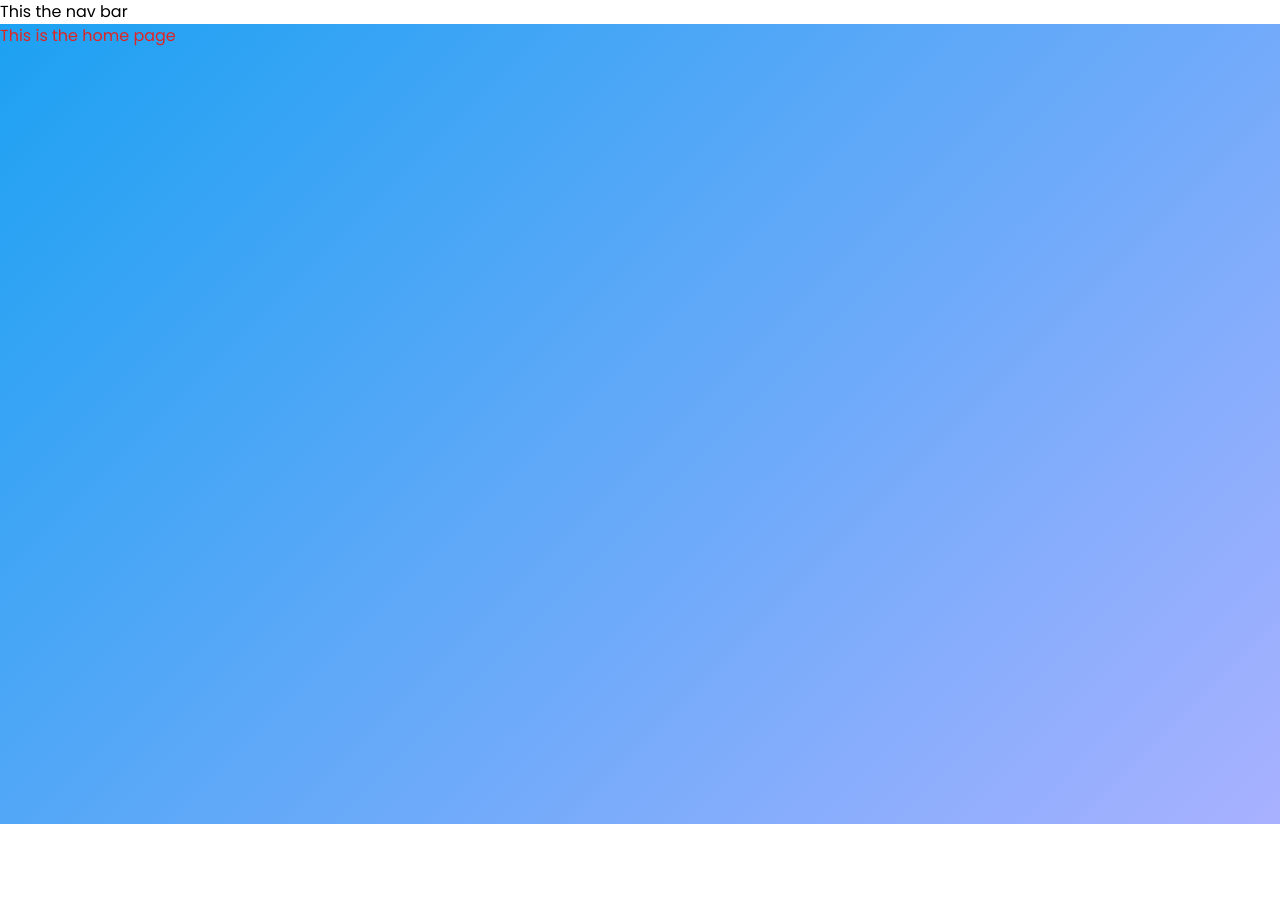
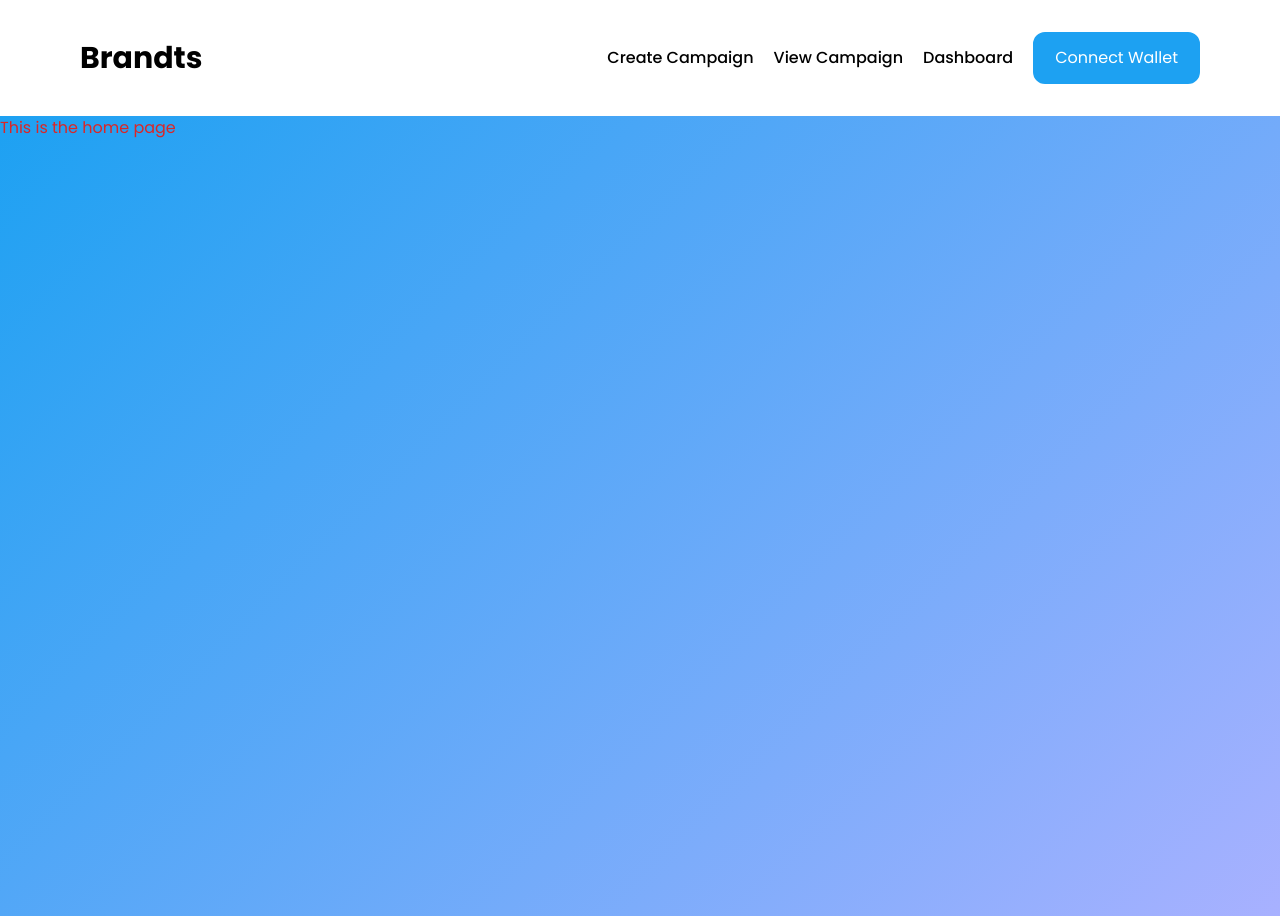
Before and after one commit to otabart/Brandts, a React (Vite) app: page / in a window 1280 px wide. Before the commit the page ends 824 px from the top, so only its background shows below. Built offline with nearby package versions, Linux system fonts and the light colour scheme.

Commit message:
Feat: Done with the Nav abr

```diff
--- a/src/App.css
+++ b/src/App.css
@@ -554,13 +554,201 @@ video {
   --tw-contain-style:  ;
 }
 
+.fixed {
+  position: fixed;
+}
+
+.relative {
+  position: relative;
+}
+
+.inset-0 {
+  inset: 0px;
+}
+
+.left-0 {
+  left: 0px;
+}
+
+.top-0 {
+  top: 0px;
+}
+
+.z-10 {
+  z-index: 10;
+}
+
+.my-4 {
+  margin-top: 1rem;
+  margin-bottom: 1rem;
+}
+
+.mt-20 {
+  margin-top: 5rem;
+}
+
+.flex {
+  display: flex;
+}
+
+.h-full {
+  height: 100%;
+}
+
 .h-screen {
   height: 100vh;
+}
+
+.w-64 {
+  width: 16rem;
+}
+
+.w-72 {
+  width: 18rem;
+}
+
+.-translate-x-full {
+  --tw-translate-x: -100%;
+  transform: translate(var(--tw-translate-x), var(--tw-translate-y)) rotate(var(--tw-rotate)) skewX(var(--tw-skew-x)) skewY(var(--tw-skew-y)) scaleX(var(--tw-scale-x)) scaleY(var(--tw-scale-y));
+}
+
+.translate-x-0 {
+  --tw-translate-x: 0px;
+  transform: translate(var(--tw-translate-x), var(--tw-translate-y)) rotate(var(--tw-rotate)) skewX(var(--tw-skew-x)) skewY(var(--tw-skew-y)) scaleX(var(--tw-scale-x)) scaleY(var(--tw-scale-y));
+}
+
+.cursor-pointer {
+  cursor: pointer;
+}
+
+.flex-col {
+  flex-direction: column;
+}
+
+.items-center {
+  align-items: center;
+}
+
+.justify-between {
+  justify-content: space-between;
+}
+
+.gap-y-5 {
+  row-gap: 1.25rem;
+}
+
+.rounded-xl {
+  border-radius: 0.75rem;
+}
+
+.rounded-2xl {
+  border-radius: 1rem;
+}
+
+.border-2 {
+  border-width: 2px;
+}
+
+.border-b-2 {
+  border-bottom-width: 2px;
+}
+
+.border-black {
+  --tw-border-opacity: 1;
+  border-color: rgb(0 0 0 / var(--tw-border-opacity));
+}
+
+.bg-black {
+  --tw-bg-opacity: 1;
+  background-color: rgb(0 0 0 / var(--tw-bg-opacity));
+}
+
+.bg-primaryBlue {
+  --tw-bg-opacity: 1;
+  background-color: rgb(29 161 242 / var(--tw-bg-opacity));
+}
+
+.bg-white {
+  --tw-bg-opacity: 1;
+  background-color: rgb(255 255 255 / var(--tw-bg-opacity));
+}
+
+.bg-inherit {
+  background-color: inherit;
+}
+
+.p-3 {
+  padding: 0.75rem;
+}
+
+.p-4 {
+  padding: 1rem;
+}
+
+.px-5 {
+  padding-left: 1.25rem;
+  padding-right: 1.25rem;
+}
+
+.py-6 {
+  padding-top: 1.5rem;
+  padding-bottom: 1.5rem;
+}
+
+.text-xl {
+  font-size: 1.25rem;
+  line-height: 1.75rem;
+}
+
+.font-bold {
+  font-weight: 700;
+}
+
+.font-medium {
+  font-weight: 500;
+}
+
+.text-black {
+  --tw-text-opacity: 1;
+  color: rgb(0 0 0 / var(--tw-text-opacity));
+}
+
+.text-primaryBlue {
+  --tw-text-opacity: 1;
+  color: rgb(29 161 242 / var(--tw-text-opacity));
 }
 
 .text-red-600 {
   --tw-text-opacity: 1;
   color: rgb(220 38 38 / var(--tw-text-opacity));
+}
+
+.text-white {
+  --tw-text-opacity: 1;
+  color: rgb(255 255 255 / var(--tw-text-opacity));
+}
+
+.text-red-400 {
+  --tw-text-opacity: 1;
+  color: rgb(248 113 113 / var(--tw-text-opacity));
+}
+
+.opacity-50 {
+  opacity: 0.5;
+}
+
+.transition-transform {
+  transition-property: transform;
+  transition-timing-function: cubic-bezier(0.4, 0, 0.2, 1);
+  transition-duration: 150ms;
+}
+
+.duration-300 {
+  transition-duration: 300ms;
+}
+
+.ease-in-out {
+  transition-timing-function: cubic-bezier(0.4, 0, 0.2, 1);
 }
 
 *{
@@ -570,3 +758,169 @@ video {
 .background {
   background: linear-gradient(135deg, #1da1f2, #a8b1ff);
 }
+
+.hover\:rounded-2xl:hover {
+  border-radius: 1rem;
+}
+
+.hover\:rounded-3xl:hover {
+  border-radius: 1.5rem;
+}
+
+.hover\:border-white:hover {
+  --tw-border-opacity: 1;
+  border-color: rgb(255 255 255 / var(--tw-border-opacity));
+}
+
+.hover\:bg-inherit:hover {
+  background-color: inherit;
+}
+
+.hover\:text-inherit:hover {
+  color: inherit;
+}
+
+.hover\:text-white:hover {
+  --tw-text-opacity: 1;
+  color: rgb(255 255 255 / var(--tw-text-opacity));
+}
+
+@media (min-width: 480px) {
+  .sm\:px-10 {
+    padding-left: 2.5rem;
+    padding-right: 2.5rem;
+  }
+}
+
+@media (min-width: 768px) {
+  .md\:static {
+    position: static;
+  }
+
+  .md\:mt-0 {
+    margin-top: 0px;
+  }
+
+  .md\:hidden {
+    display: none;
+  }
+
+  .md\:h-auto {
+    height: auto;
+  }
+
+  .md\:w-auto {
+    width: auto;
+  }
+
+  .md\:translate-x-0 {
+    --tw-translate-x: 0px;
+    transform: translate(var(--tw-translate-x), var(--tw-translate-y)) rotate(var(--tw-rotate)) skewX(var(--tw-skew-x)) skewY(var(--tw-skew-y)) scaleX(var(--tw-scale-x)) scaleY(var(--tw-scale-y));
+  }
+
+  .md\:flex-row {
+    flex-direction: row;
+  }
+
+  .md\:items-center {
+    align-items: center;
+  }
+
+  .md\:gap-x-3 {
+    -moz-column-gap: 0.75rem;
+         column-gap: 0.75rem;
+  }
+
+  .md\:gap-y-0 {
+    row-gap: 0px;
+  }
+
+  .md\:border-primaryBlue {
+    --tw-border-opacity: 1;
+    border-color: rgb(29 161 242 / var(--tw-border-opacity));
+  }
+
+  .md\:bg-primaryBlue {
+    --tw-bg-opacity: 1;
+    background-color: rgb(29 161 242 / var(--tw-bg-opacity));
+  }
+
+  .md\:bg-white {
+    --tw-bg-opacity: 1;
+    background-color: rgb(255 255 255 / var(--tw-bg-opacity));
+  }
+
+  .md\:bg-black {
+    --tw-bg-opacity: 1;
+    background-color: rgb(0 0 0 / var(--tw-bg-opacity));
+  }
+
+  .md\:p-0 {
+    padding: 0px;
+  }
+
+  .md\:px-20 {
+    padding-left: 5rem;
+    padding-right: 5rem;
+  }
+
+  .md\:py-8 {
+    padding-top: 2rem;
+    padding-bottom: 2rem;
+  }
+
+  .md\:text-2xl {
+    font-size: 1.5rem;
+    line-height: 2rem;
+  }
+
+  .md\:text-sm {
+    font-size: 0.875rem;
+    line-height: 1.25rem;
+  }
+
+  .md\:text-white {
+    --tw-text-opacity: 1;
+    color: rgb(255 255 255 / var(--tw-text-opacity));
+  }
+
+  .md\:hover\:border-primaryBlue:hover {
+    --tw-border-opacity: 1;
+    border-color: rgb(29 161 242 / var(--tw-border-opacity));
+  }
+
+  .md\:hover\:bg-inherit:hover {
+    background-color: inherit;
+  }
+
+  .md\:hover\:text-inherit:hover {
+    color: inherit;
+  }
+
+  .md\:hover\:text-primaryBlue:hover {
+    --tw-text-opacity: 1;
+    color: rgb(29 161 242 / var(--tw-text-opacity));
+  }
+}
+
+@media (min-width: 1280px) {
+  .xl\:gap-x-5 {
+    -moz-column-gap: 1.25rem;
+         column-gap: 1.25rem;
+  }
+
+  .xl\:px-20 {
+    padding-left: 5rem;
+    padding-right: 5rem;
+  }
+
+  .xl\:text-3xl {
+    font-size: 1.875rem;
+    line-height: 2.25rem;
+  }
+
+  .xl\:text-base {
+    font-size: 1rem;
+    line-height: 1.5rem;
+  }
+}
--- a/src/components/NavBar.tsx
+++ b/src/components/NavBar.tsx
@@ -1,9 +1,68 @@
+import { useState } from "react";
+import { Link } from "react-router-dom";
+
+//Import Needed Icons
+import { Category2 } from "iconsax-react";
+
 const NavBar = () => {
-    return (
-        <main>
-            <p>This the nav bar</p>
-        </main>
-     );
-}
+  const [isOpen, setIsOpen] = useState<boolean>(false);
+
+  const toggleMenu = () => {
+    setIsOpen((prev) => !prev);
+  };
+
+  return (
+    <main className="relative">
+      <div className="flex justify-between items-center md:text-sm xl:text-base py-6 md:py-8 px-5 sm:px-10 md:px-15 xl:px-20">
+        <Link to="/" className="text-xl md:text-2xl xl:text-3xl font-bold">
+          Brandts
+        </Link>
+        <div className="md:hidden">
+          <Category2
+            size="28"
+            onClick={toggleMenu}
+            className="text-primaryBlue cursor-pointer"
+          />
+        </div>
+        <div
+          className={`${
+            isOpen ? "translate-x-0" : "-translate-x-full"
+          } md:translate-x-0 fixed md:static top-0 left-0 w-72 p-4 md:p-0 md:w-auto h-full md:h-auto bg-primaryBlue md:bg-white transition-transform duration-300 ease-in-out z-10`}
+        >
+          <nav className="flex flex-col gap-y-5 md:gap-y-0 md:flex-row md:items-center md:gap-x-3 xl:gap-x-5 mt-20 md:mt-0">
+            <Link
+              to="create"
+              className="font-medium hover:text-white md:hover:text-primaryBlue"
+            >
+              Create Campaign
+            </Link>
+            <Link
+              to="view"
+              className="font-medium hover:text-white md:hover:text-primaryBlue"
+            >
+              View Campaign
+            </Link>
+            <Link
+              to="dashboard"
+              className="font-medium hover:text-white md:hover:text-primaryBlue"
+            >
+              Dashboard
+            </Link>
+            <div className="border-b-2 border-black my-4 md:hidden"></div>
+            <button className="px-5 p-3 bg-white text-black md:text-white md:bg-primaryBlue border-2 md:border-primaryBlue md:hover:border-primaryBlue md:hover:text-inherit hover:border-white hover:text-white hover:bg-inherit rounded-xl hover:rounded-3xl duration-300">
+              Connect Wallet
+            </button>
+          </nav>
+        </div>
+      </div>
+      {isOpen && (
+        <div
+          className="md:hidden fixed inset-0 bg-black opacity-50"
+          onClick={toggleMenu}
+        ></div>
+      )}
+    </main>
+  );
+};
 
 export default NavBar;
```
